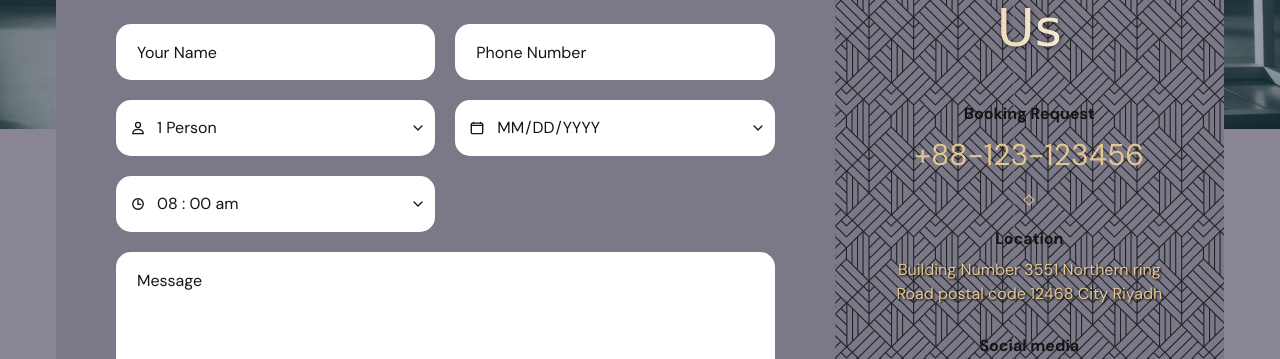
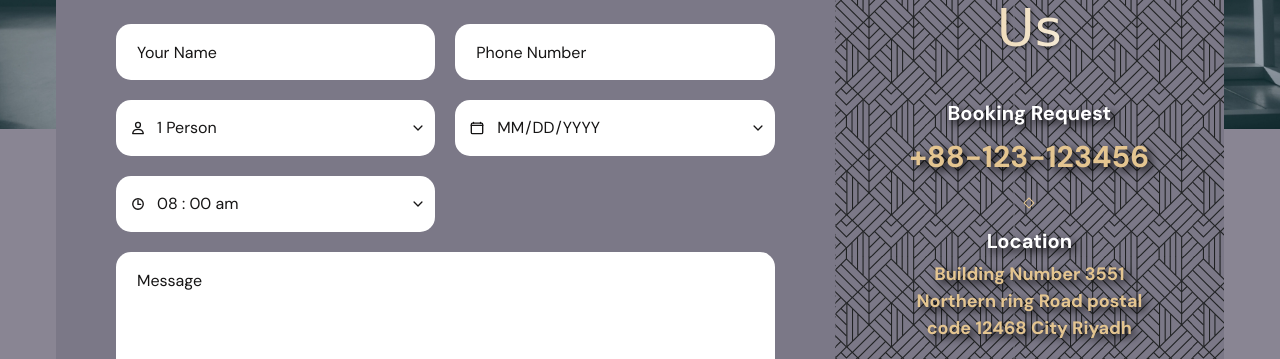
Before and after one commit to Ahmedragab24/Website-Real-Estate-, a plain HTML site: page index.html in a window 1280 px wide. Shown: the part 7618-7977 px from the top of the page. Drawn offline with nearby package versions, Linux system fonts and the light colour scheme; a web font is replaced by a local one.

Commit message:
Add files via upload

```diff
--- a/assets/css/style.css
+++ b/assets/css/style.css
@@ -1635,15 +1635,30 @@ body.dark-theme {
   margin: 20px auto;
 }
 
-.form-right .body-4 {
+.form-right .body-3,
+.form-right .body-1,
+.form-right .contact__icon {
+  font-weight: var(--weight-bold);
   color: var(--gold-crayola);
   line-height: var(--lineHeight-3);
-  filter: drop-shadow(1px 1px 1px rgb(0, 0, 0));
-  -webkit-filter: drop-shadow(1px 1px 1px rgb(0, 0, 0));
+  filter: drop-shadow(4px 4px 4px rgb(0, 0, 0));
+  -webkit-filter: drop-shadow(4px 4px 4px rgb(0, 0, 0));
+}
+
+.form-right .body-3 {
+  margin-bottom: 2rem;
 }
 
 .form-right .body-4:not(:last-child) {
   margin-block-end: 25px;
+}
+
+.form-right .contact-label {
+  font-size: 2rem;
+  font-weight: bolder;
+  color: white;
+  filter: drop-shadow(4px 4px 4px rgb(0, 0, 0));
+  -webkit-filter: drop-shadow(4px 4px 4px rgb(0, 0, 0));
 }
 
 .form-left,
@@ -1695,7 +1710,7 @@ textarea.input-field {
 }
 
 .contact__icon:hover {
-  color: var(--quick-silver);
+  color: var(--smoky-black-1);
   transform: scale(1.5);
   -webkit-transform: scale(1.5);
   -moz-transform: scale(1.5);
--- a/index.html
+++ b/index.html
@@ -1438,9 +1438,9 @@
 
                 <p class="contact-label">Location</p>
 
-                <address class="body-4">
-                  Building Number 3551 Northern ring <br />
-                  Road postal code 12468 City Riyadh
+                <address class="body-3">
+                  Building Number 3551 Northern ring Road postal code 12468 City
+                  Riyadh
                 </address>
 
                 <p class="contact-label">Social media</p>
```
